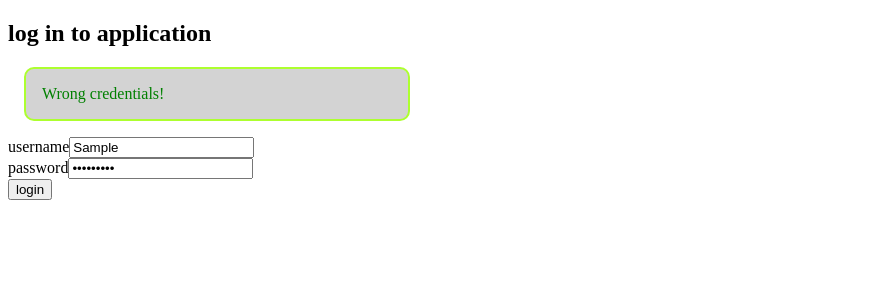
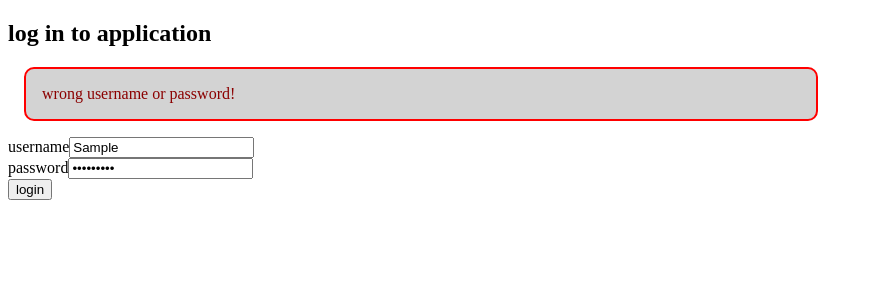
Before and after one commit to MostafaIn/fullStackOpen-2020_part5, a React (Create React App) app: page / in a window 1280 px wide. Both pictures are taken after typing "Sample", "Sample123" into the empty fields and a click on the button "login". Shown: the top 300 px of the page, without its empty margins (0-873 px from the left). Built offline with nearby package versions, Linux system fonts and the light colour scheme; no server answers; the HTML template or start-up script is replaced by a standard one.

Commit message:
5.4*: bloglist frontend, step4

```diff
--- a/src/App.css
+++ b/src/App.css
@@ -38,7 +38,7 @@
 }
 
 .notification{
-  max-width: 350px;
+  max-width: 60%;
   background: lightgray;
   padding:1rem;
   margin: 1rem;
@@ -51,3 +51,7 @@
   -ms-border-radius: 10px;
   -o-border-radius: 10px;
 }
+.error{
+  color: darkred;
+  border: 2px solid red;
+}
--- a/src/components/AddBlog.js
+++ b/src/components/AddBlog.js
@@ -1,7 +1,7 @@
 import React, { useState } from 'react'
 import blogService from '../services/blogs'
 
-const AddBlog = ({setBlogs, blogs}) => {
+const AddBlog = ({setBlogs, blogs, setMessage}) => {
     const [title, setTitle] = useState('')
     const [author, setAuthor] = useState('')
     const [url, setUrl] =useState('')
@@ -9,6 +9,7 @@ const AddBlog = ({setBlogs, blogs}) => {
     const handleAddBlog = async (e) => {
         e.preventDefault()
 
+        try {
             const newBlog = {
                 title: title,
                 author: author,
@@ -16,9 +17,14 @@ const AddBlog = ({setBlogs, blogs}) => {
               }
              await blogService.createBlog(newBlog)
              await setBlogs([...blogs, newBlog])
+             setMessage({msg:`a new blog ${title} by ${author} added!`, err: false})
              setTitle('')
              setAuthor('')
              setUrl('')
+            } catch (error) {
+                setMessage({msg:'Please Enter new blog values!', err: true})
+            }
+            setTimeout(() => setMessage({msg:'', err: false}), 5000);
       }
 
     return (
--- a/src/components/Blogs.js
+++ b/src/components/Blogs.js
@@ -1,8 +1,10 @@
-import React from 'react'
+import React,{ useState } from 'react'
 import AddBlog from './AddBlog'
 import Blog from './Blog'
+import Notification from './Notification'
 
 const Blogs = ({setUser, user, setBlogs, blogs}) => {
+    const [message, setMessage] = useState({msg:'', err: false})
 
     const handleLogout = () => {
         window.localStorage.removeItem('loggedUser')
@@ -12,11 +14,13 @@ const Blogs = ({setUser, user, setBlogs, blogs}) => {
     return (
         <div>
            <h2>blogs</h2>
+           <Notification message={message} />
             <p>{user.name} logged in <button onClick={handleLogout}>logout</button></p>
 
             <AddBlog
                 setBlogs={setBlogs}
                 blogs={blogs}
+                setMessage={setMessage}
             />
             {blogs.map(blog =>
                 <Blog key={blog.id} blog={blog} />
--- a/src/components/LoginForm.js
+++ b/src/components/LoginForm.js
@@ -6,11 +6,13 @@ import Notification from './Notification'
 const LoginForm = ({setUser}) => {
     const [username, setUsername] = useState('')
     const [password, setPassword] = useState('')
-    const [errMsg, setErrMsg] = useState(null)
+    const [message, setMessage] = useState({msg:'', err: false})
+
 
 
     const handleLogin = async (e) => {
         e.preventDefault()
+
         try {
           const user = await loginServices.login({
             username, password
@@ -24,15 +26,20 @@ const LoginForm = ({setUser}) => {
           setUsername('')
           setPassword('')
         } catch (err) {
-          setErrMsg('Wrong credentials!')
-          setTimeout(() => setErrMsg(null), 5000)
+            if(!username && !password){
+                setMessage({msg:'Please Enter username and password!', err: true})
+            }else{
+                setMessage({msg:'wrong username or password!', err: true})
+            }
         }
-      }
+
+        setTimeout(() => setMessage({msg:'', err:false}), 5000)
+    }
 
     return (
         <form onSubmit={handleLogin}>
         <h2>log in to application</h2>
-        <Notification message={errMsg} />
+        <Notification message={message} />
           <div>
             username
             <input
--- a/src/components/Notification.js
+++ b/src/components/Notification.js
@@ -1,14 +1,14 @@
 import React from 'react'
 
 const Notification = ({ message }) => {
-
-    if(!message){
+    const { msg, err } = message
+    if(!msg){
         return null
     }
 
     return (
-        <div className="notification">
-            {message}
+        <div className={err ? "notification error" : "notification"}>
+            {msg}
         </div>
     )
 }
```
Lines whose indentation alone changed are shown as unchanged.
